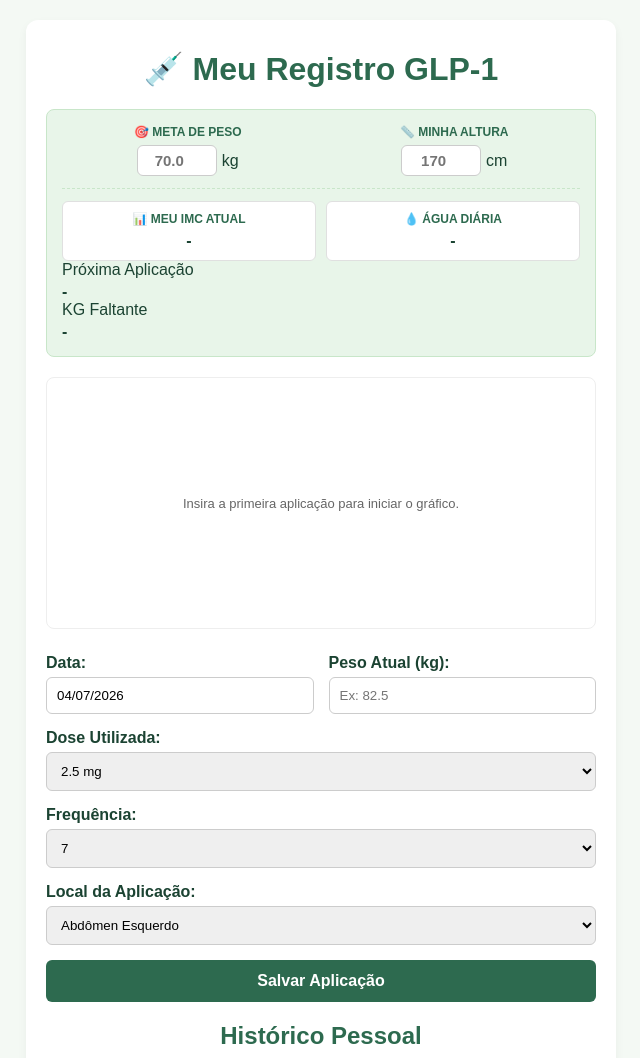
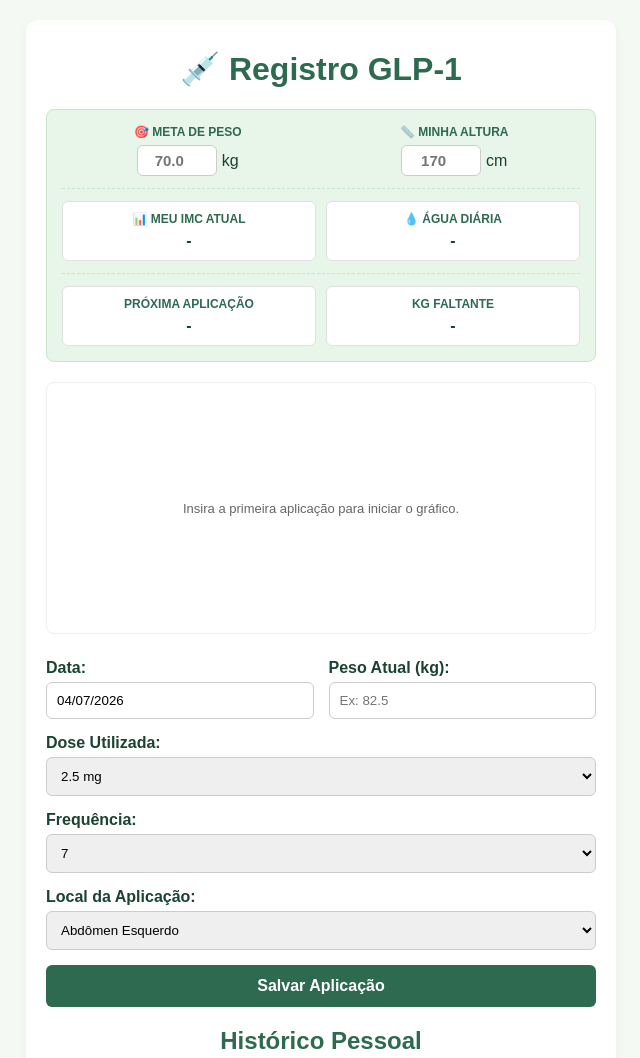
Before and after one commit to josehenriqueujunior/GLP-1-Raster, a plain HTML site: page index.html in a window 1280 px wide. Shown: the whole page, without its empty margins (319-959 px from the left). Drawn offline with Linux system fonts and the light colour scheme.

Commit message:
Update index.html

```diff
--- a/index.html
+++ b/index.html
@@ -212,7 +212,7 @@
 <body>
 
 <div class="container">
-    <h1>💉 Meu Registro GLP-1</h1>
+    <h1>💉 Registro GLP-1</h1>
 
     <div class="meta-container">
         <div class="linha-meta">
@@ -243,13 +243,13 @@
                 <div id="painel-agua" class="painel-val">-</div>
             </div>
         </div>
-        <div class="paineis-saude2">
-            <div class="painel-box2">
-                <div class="meta-titulo2">Próxima Aplicação</div>
+        <div class="paineis-saude">
+            <div class="painel-box">
+                <div class="meta-titulo">Próxima Aplicação</div>
                 <div id="painel-proxima-aplicacao" class="painel-val">-</div>
             </div>
-            <div class="painel-box2">
-                <div class="meta-titulo2">KG Faltante</div>
+            <div class="painel-box">
+                <div class="meta-titulo">KG Faltante</div>
                 <div id="painel-quantidade-meta" class="painel-val">-</div>
             </div>
         </div>
@@ -630,7 +630,7 @@
     function calcularPrazoProximaDose() {
         const dadosSalvos = JSON.parse(localStorage.getItem('dadosGLP1')) || { applications: [] };
         const aplicacoes = dadosSalvos.applications || [];
-        const painelProximaDose = document.getElementById('painel-proxima-dose');
+        const painelProximaDose = document.getElementById('painel-proxima-aplicacao');
 
         if (aplicacoes.length === 0) {
             painelProximaDose.innerText = "Nenhuma aplicação registrada";
@@ -670,7 +670,7 @@
         const dadosSalvos = JSON.parse(localStorage.getItem('dadosGLP1')) || { bodyStats: [] };
         const registrosCorporais = dadosSalvos.bodyStats || [];
         const painelMeta = document.getElementById('painel-meta-peso');
-        const inputMeta = document.getElementById('bodyGoal');
+        const inputMeta = document.getElementById('painel-quantidade-meta');
 
         // Obtém o valor digitado na meta de peso
         const pesoMeta = parseFloat(inputMeta.value) || 0;
```
